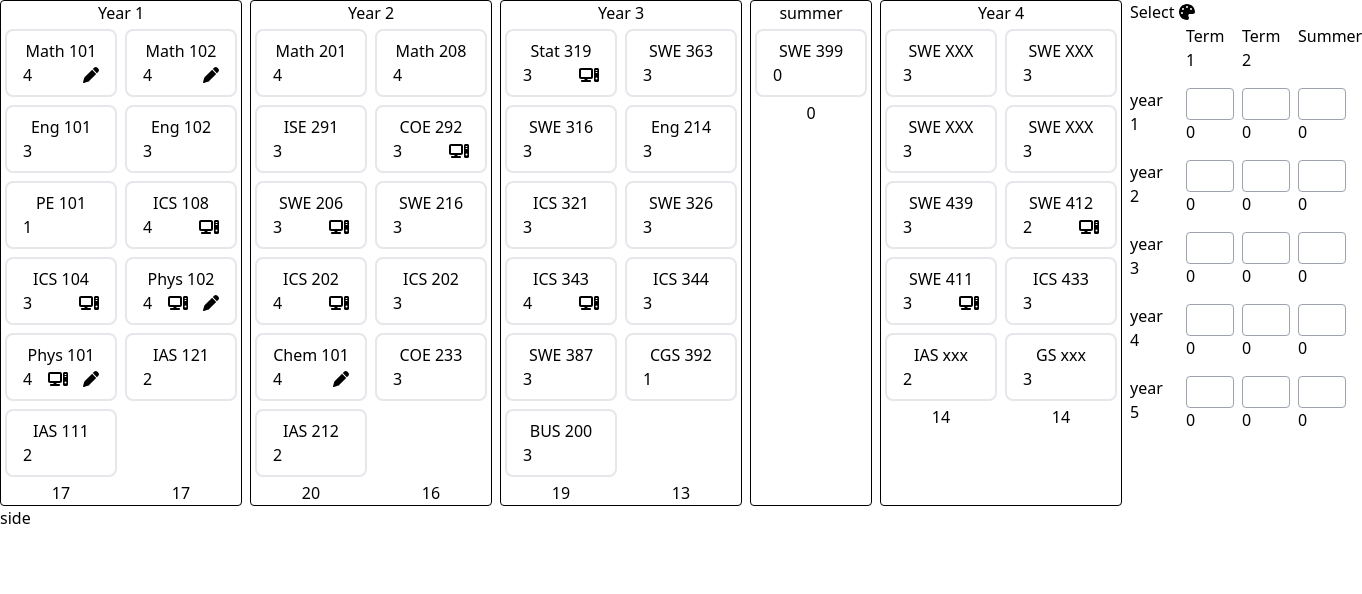
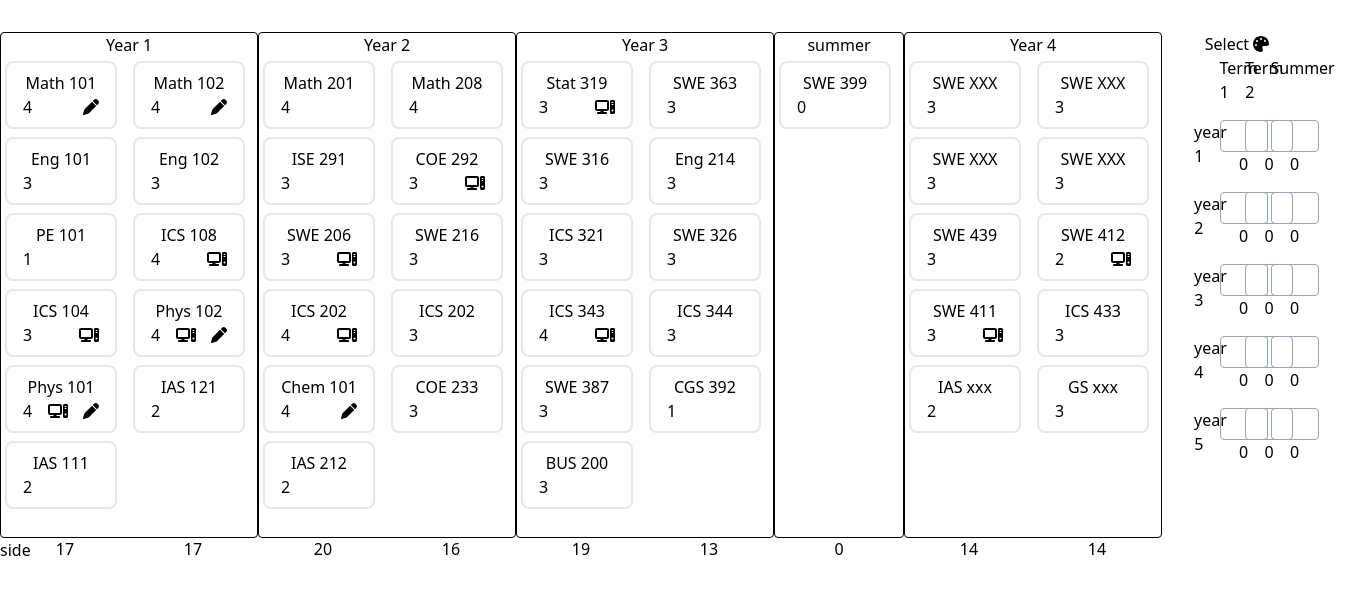
Before and after one commit to hussain-alsayedali/Plan-Maker, a React (Vite) app: page / in a window 1280 px wide. Shown: the top 594 px of the page, 1362 px wide, since content can reach past the window. Built offline with nearby package versions, Linux system fonts and the light colour scheme.

Commit message:
styling / foundation for localstorage

```diff
--- a/src/ColorBlock.jsx
+++ b/src/ColorBlock.jsx
@@ -11,7 +11,7 @@ export default function ColorBlock(props) {
       <div
         className={`w-full h-8 border border-gray-400 rounded bg-${props.bgColor}`}
       ></div>
-      <h3>{props.hours}</h3>
+      <h3 className="text-center">{props.hours}</h3>
     </div>
   );
 }
--- a/src/ColorPalette.jsx
+++ b/src/ColorPalette.jsx
@@ -54,27 +54,27 @@ export default function ColorPalette(props) {
   // console.log("color palette ", props.selectedCourses);
 
   return (
-    <div className=" ">
-      <h3>
+    <div className="ml-8">
+      <h3 className="text-center">
         Select <FontAwesomeIcon icon={faPalette} />
       </h3>
-      <div className="grid grid-cols-4 gap-4 w-52">
+      <div className="grid grid-cols-4 gap-4 ">
         <h4></h4>
-        <h3>Term 1</h3>
-        <h3>Term 2</h3>
-        <h3>Summer</h3>
-        <h3>year 1</h3>
+        <h3 className="text-center">Term 1</h3>
+        <h3 className="text-center">Term 2</h3>
+        <h3 className="text-center">Summer</h3>
+        <h3 className="text-center">year 1</h3>
         {colorBlocks[0]}
 
-        <h3>year 2</h3>
+        <h3 className="text-center">year 2</h3>
         {colorBlocks[1]}
-        <h3>year 3</h3>
+        <h3 className="text-center">year 3</h3>
         {colorBlocks[2]}
 
-        <h3>year 4</h3>
+        <h3 className="text-center">year 4</h3>
         {colorBlocks[3]}
 
-        <h3>year 5</h3>
+        <h3 className="text-center">year 5</h3>
         {colorBlocks[4]}
       </div>
     </div>
--- a/src/Plan.jsx
+++ b/src/Plan.jsx
@@ -17,8 +17,19 @@ export default function Plan() {
   const [selectedCourses, setSelectedCourses] = useState(
     InitializeCoursesObject
   );
+
+  useEffect(() => {
+    const storedSelectedCourses = localStorage.getItem("selectedCourses");
+    if (storedSelectedCourses) {
+      setSelectedCourses(JSON.parse(storedSelectedCourses));
+    }
+  }, []);
+  useEffect(() => {
+    console.log("updated selectedCourses", selectedCourses);
+  }, [selectedCourses]);
+
   const [errorMessage, setErrorMessage] = useState("");
-  const [showMessage, setShowMessage] = useState(false)
+  const [showMessage, setShowMessage] = useState(false);
 
   let planData = swePlanData;
   const summerTermIndex = 6;
@@ -30,19 +41,19 @@ export default function Plan() {
       plannedTerms={planData[summerTermIndex]}
       selectedCourses={selectedCourses}
       selectedTerm={selectedTerm}
-      handleErrorMessage = {updateErrorMessage}
+      handleErrorMessage={updateErrorMessage}
     />
   );
   let dataNoSummer = planData.toSpliced(summerTermIndex, 1);
 
-  useEffect(() =>{
+  useEffect(() => {
     const timer = setTimeout(() => {
       setShowMessage(false);
       setErrorMessage("");
     }, 4000);
 
     return () => clearTimeout(timer);
-  },[showMessage])
+  }, [showMessage]);
 
   let years = [];
   let j = 1;
@@ -55,7 +66,7 @@ export default function Plan() {
         plannedTerms={[dataNoSummer[i], dataNoSummer[i + 1]]}
         selectedTerm={selectedTerm}
         selectedCourses={selectedCourses}
-        handleErrorMessage = {updateErrorMessage}
+        handleErrorMessage={updateErrorMessage}
       />
     );
     if (i === summerTermIndex - 2) years.push(summerYear);
@@ -105,34 +116,36 @@ export default function Plan() {
       }
       return updated;
     });
+    localStorage.setItem("selectedCourses", JSON.stringify(selectedCourses));
   }
-
-  useEffect(() => {
-    console.log("updated selectedCourses", selectedCourses);
-  }, [selectedCourses]);
 
   function changeSelectedTerm(term) {
     // console.log("clicked change term");
     setSelectedTerm(term);
   }
 
-  function updateErrorMessage(errMessage, clickedCourseName){
-
-    setErrorMessage(clickedCourseName + " has unmeeted prerequisits for this which are : " +errMessage.join(", "))
-    setShowMessage(true)
+  function updateErrorMessage(errMessage, clickedCourseName) {
+    setErrorMessage(
+      clickedCourseName +
+        " has unmeeted prerequisits for this which are : " +
+        errMessage.join(", ")
+    );
+    setShowMessage(true);
   }
 
   return (
-    <main className="">
+    <main className="flex justify-center mt-8">
       <div className="flex">
         {years}
         <ColorPalette
-        selectedCourses={selectedCourses}
-        handleChange={changeSelectedTerm}
-        currentTerm={selectedTerm}
-      />
+          selectedCourses={selectedCourses}
+          handleChange={changeSelectedTerm}
+          currentTerm={selectedTerm}
+        />
       </div>
-      {showMessage && <h3 className="border-2 border-red-500 bg-red-200">{errorMessage}</h3>}
+      {showMessage && (
+        <h3 className="border-2 border-red-500 bg-red-200">{errorMessage}</h3>
+      )}
     </main>
   );
 }
--- a/src/Term.jsx
+++ b/src/Term.jsx
@@ -12,8 +12,7 @@ export default function Term(props) {
         hasLab={x.hasLab}
         hasRecitation={x.hasRecaitaiton}
         creditHours={x.credits}
-        Prerequisites = {x.Prerequisites}
-
+        Prerequisites={x.Prerequisites}
         addCourse={
           // props.handleAddCourse(x.name, x.credits, props.selectedTerm)
           // props.handleAddCourse(x.name, x.credits)
@@ -21,7 +20,7 @@ export default function Term(props) {
         }
         selectedCourses={props.selectedCourses}
         selectedTerm={props.selectedTerm}
-        handleErrorMessage = {props.handleErrorMessage}
+        handleErrorMessage={props.handleErrorMessage}
       />
     ));
   } else {
@@ -32,8 +31,7 @@ export default function Term(props) {
         hasLab={courses.hasLab}
         hasRecitation={courses.hasRecaitaiton}
         creditHours={courses.credits}
-        Prerequisites = {courses.Prerequisites}
-
+        Prerequisites={courses.Prerequisites}
         addCourse={
           // props.handleAddCourse(
           //   courses.name,
@@ -44,23 +42,21 @@ export default function Term(props) {
         }
         selectedCourses={props.selectedCourses}
         selectedTerm={props.selectedTerm}
-        handleErrorMessage = {props.handleErrorMessage}
+        handleErrorMessage={props.handleErrorMessage}
       />
     );
   }
-  let sumOfHours= 0
-  if(Array.isArray(courses)){
-    for(let i =0 ;i < courses.length ; i++){
-      sumOfHours += parseInt(courses[i].credits)
+  let sumOfHours = 0;
+  if (Array.isArray(courses)) {
+    for (let i = 0; i < courses.length; i++) {
+      sumOfHours += parseInt(courses[i].credits);
     }
   }
-  console.log(sumOfHours)
+  console.log(sumOfHours);
   return (
-    <div className="flex flex-col justify-between">
+    <div className="flex flex-col justify-between w-32 h-full">
       {/* <Course courseName = "moe" creditHours = {3} hasLab = {true} hasRecitation = {true} /> */}
-      <div>
-        {shownCourses}
-      </div>
+      <div>{shownCourses}</div>
       <h4 className="text-center">{sumOfHours} </h4>
     </div>
   );
--- a/src/Year.jsx
+++ b/src/Year.jsx
@@ -12,14 +12,16 @@ export default function Year(props) {
       handleAddCourse={props.handleAddCourse}
       selectedTerm={props.selectedTerm}
       selectedCourses={props.selectedCourses}
-      handleErrorMessage = {props.handleErrorMessage}
+      handleErrorMessage={props.handleErrorMessage}
     />
   ));
 
   return (
-    <div className=" border border-black rounded mr-2">
-      <h2 className="text-center">{isNaN(props.yearNum) ? "summer" : "Year " + props.yearNum}</h2>
-      <div className="flex justify-center ">
+    <div className=" border border-black rounded h-full">
+      <h2 className="text-center">
+        {isNaN(props.yearNum) ? "summer" : "Year " + props.yearNum}
+      </h2>
+      <div className="flex justify-center h-full ">
         {/* <Term /> */}
         {shownTerms}
       </div>
```
